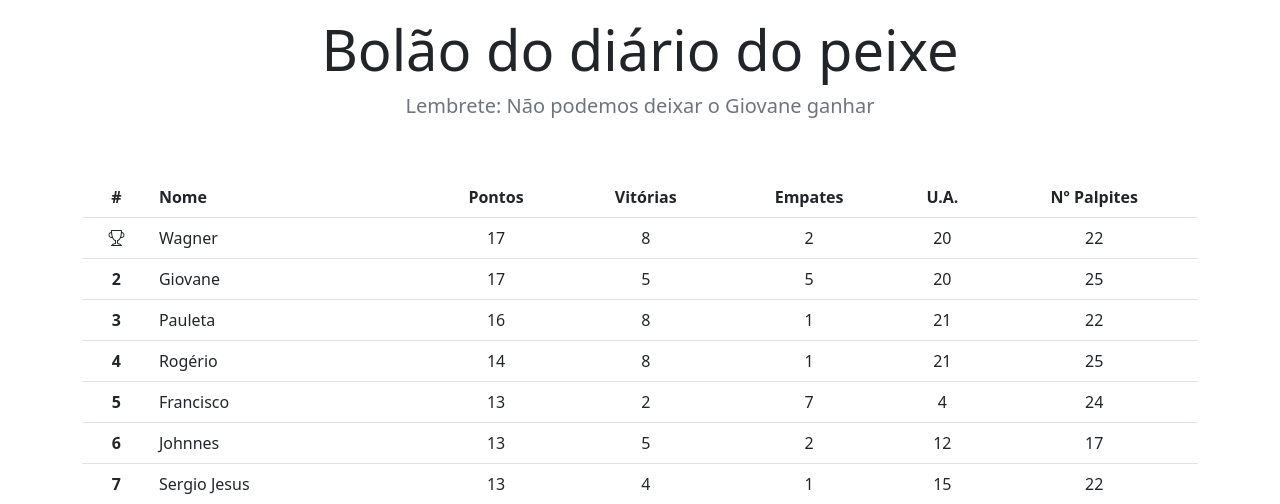
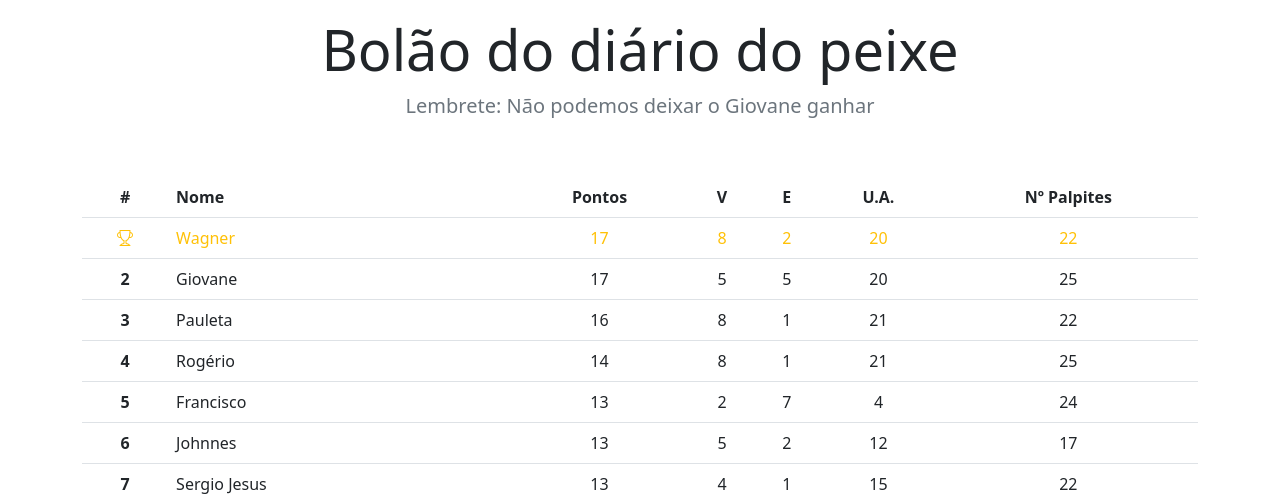
Before and after one commit to johnnessantos/bolao-diario-do-peixe, a Flask app: page / in a window 1280 px wide. Shown: the top 504 px of the page. Run offline with Flask 2, Linux system fonts and the light colour scheme.

Commit message:
change template

```diff
--- a/app/templates/index.html
+++ b/app/templates/index.html
@@ -22,8 +22,8 @@
                     <th scope="col">#</th>
                     <th scope="col" class="text-start">Nome</th>
                     <th scope="col">Pontos</th>
-                    <th scope="col">Vitórias</th>
-                    <th scope="col">Empates</th>
+                    <th scope="col">V</th>
+                    <th scope="col">E</th>
                     <th scope="col">U.A.</th>
                     <th scope="col">Nº Palpites</th>
                 </tr>
@@ -31,19 +31,23 @@
             <tbody>
                 {% for page in pages %}
                     <tr>
-                        <th scope="row">
                         {% if page.row == 1 %}
-                                <i class="bi bi-trophy"></i>
+                            <th scope="row"><i class="bi bi-trophy text-warning"></i></th>
+                            <td class="text-start text-warning">{{ page.name }}</td>
+                            <td class="text-warning">{{ page.points }}</td>
+                            <td class="text-warning">{{ page.victory }}</td>
+                            <td class="text-warning">{{ page.tie }}</td>
+                            <td class="text-warning">{{ page.last_correct }}</td>
+                            <td class="text-warning">{{ page.rounds }}</td>
                         {% else %}
-                                {{ page.row }}
-                            {% endif %}
-                        </th>
+                            <th scope="row">{{ page.row }}</th>
                             <td class="text-start">{{ page.name }}</td>
                             <td>{{ page.points }}</td>
                             <td>{{ page.victory }}</td>
                             <td>{{ page.tie }}</td>
                             <td>{{ page.last_correct }}</td>
                             <td>{{ page.rounds }}</td>
+                        {% endif %}
                     </tr>
                 {% endfor %}
 
```
Also changed, not shown: 1 other file. Lines whose indentation alone changed are shown as unchanged.
